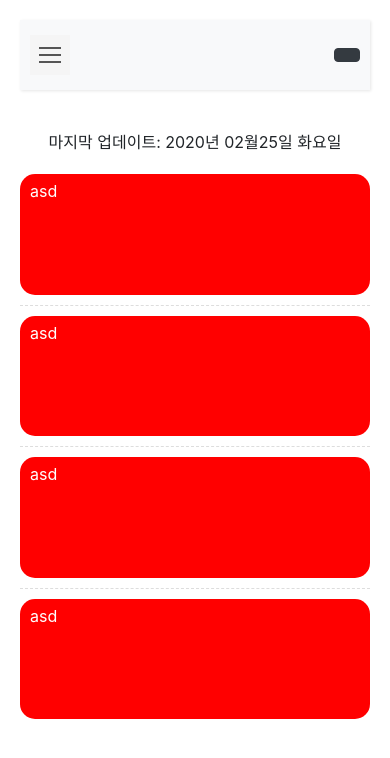
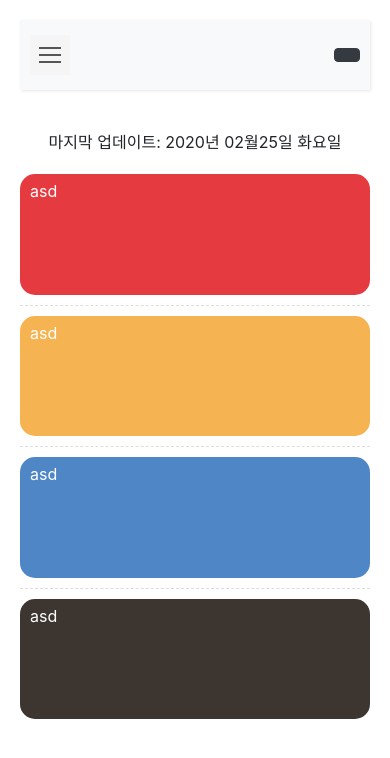
Before and after one commit to yiyb0603/Here-Corona, a React (Create React App) app: page / in a window 390 px wide. Shown: the top 758 px of the page. Built offline with nearby package versions, Linux system fonts and the light colour scheme.

Commit message:
[ADD] color change add box

```diff
--- a/src/App.js
+++ b/src/App.js
@@ -1,5 +1,5 @@
 import React from "react";
-import logo from "./logo.svg";
+// import logo from "./logo.svg";
 import "./App.css";
 import Sample from "./components/Navbar/sample";
 function App() {
--- a/src/components/Navbar/sample.js
+++ b/src/components/Navbar/sample.js
@@ -1,3 +1,5 @@
+/* eslint-disable */
+
 import React from "react";
 import { Component } from "react";
 // import Navbar from "react-bootstrap/Navbar";
@@ -154,12 +156,12 @@ class Sample extends Component {
             </div>
             <div className="firstBox">asd</div>
             <div class="line"></div>
-            <div className="firstBox">asd</div>
+            <div className="secondBox">asd</div>
             <div></div>
             <div class="line"></div>
-            <div className="firstBox">asd</div>
+            <div className="thirdBox">asd</div>
             <div class="line"></div>
-            <div className="firstBox">asd</div>
+            <div className="fourthBox">asd</div>
           </div>
         </div>
       </div>
--- a/src/components/Navbar/sample.scss
+++ b/src/components/Navbar/sample.scss
@@ -21,7 +21,37 @@
     width: 100%;
     height: 15%;
     max-height: 150px;
-    background-color: red;
+    background-color: #e53a40;
+    padding-left: 10px;
+    padding-top: 5px;
+    color: white;
+    border-radius: 15px;
+  }
+  .secondBox {
+    width: 100%;
+    height: 15%;
+    max-height: 150px;
+    background-color: #f6b352;
+    padding-left: 10px;
+    padding-top: 5px;
+    color: white;
+    border-radius: 15px;
+  }
+  .thirdBox {
+    width: 100%;
+    height: 15%;
+    max-height: 150px;
+    background-color: #4f86c6;
+    padding-left: 10px;
+    padding-top: 5px;
+    color: white;
+    border-radius: 15px;
+  }
+  .fourthBox {
+    width: 100%;
+    height: 15%;
+    max-height: 150px;
+    background-color: #3c3530;
     padding-left: 10px;
     padding-top: 5px;
     color: white;
--- a/src/components/Navbar/styleSample.scss
+++ b/src/components/Navbar/styleSample.scss
@@ -1,7 +1,4 @@
-/*
-    DEMO STYLE
-*/
-@import "https://fonts.googleapis.com/css?family=Poppins:300,400,500,600,700";
+// @import "https://fonts.googleapis.com/css?family=Poppins:300,400,500,600,700";
 .allType {
   body {
     font-family: "Poppins", sans-serif;
```
